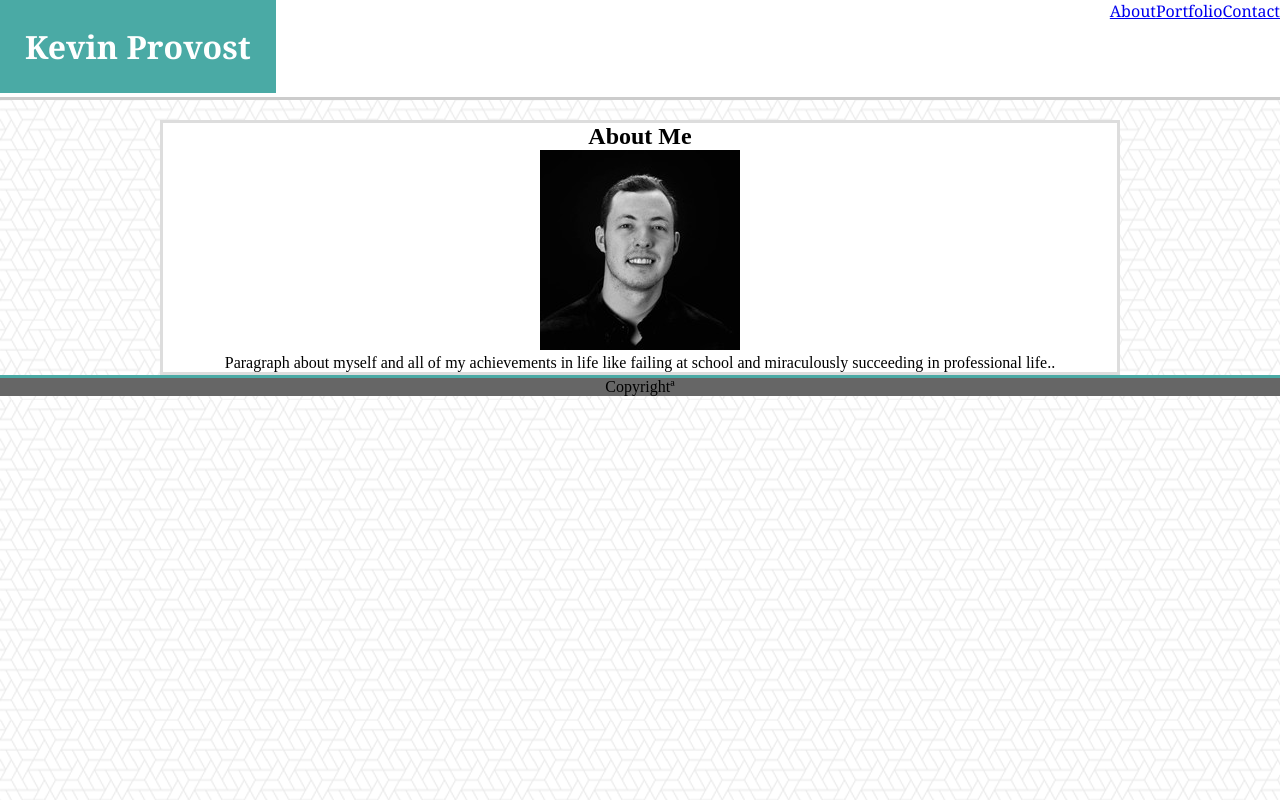
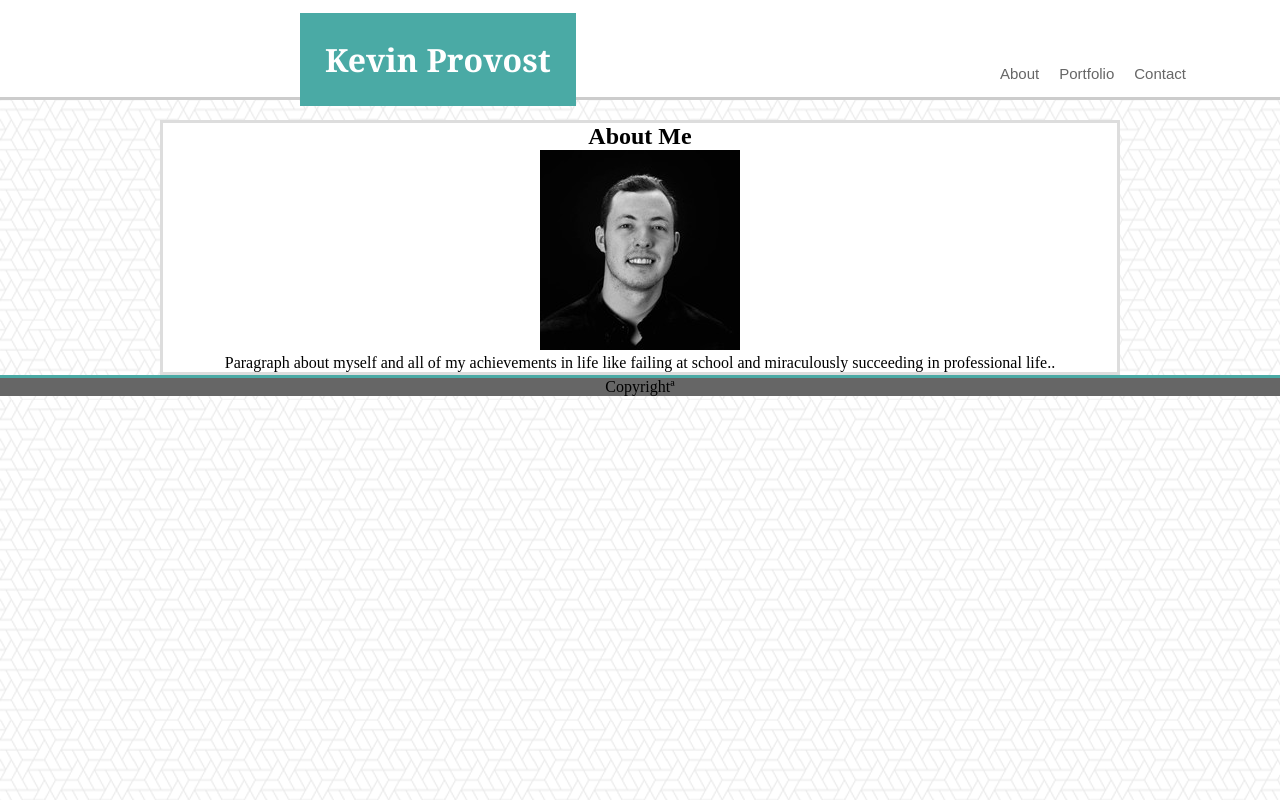
Before and after one commit to Kprov/Basic-Portfolio, a plain HTML site: page index.html in a window 1280 px wide. Drawn offline with Linux system fonts and the light colour scheme.

Commit message:
header css update 2

```diff
--- a/index.html
+++ b/index.html
@@ -10,9 +10,9 @@
         <h1><b>Kevin Provost</b></h1>
         <nav>
             <ul>
+            <li><a href="index.html">About</a></li>
+            <li><a href="portfolio.html">Portfolio</a></li>
             <li><a href="contact.html">Contact</a></li>
-            <li><a href="portfolio.html">Portfolio</a></li>
-            <li><a href="index.html">About</a></li>
             </ul>
         </nav>
     </header>
--- a/style.css
+++ b/style.css
@@ -20,10 +20,41 @@ h1 {
     padding:25px;
     float:left;
     background-color:#4aaaa5;
-    max-width:960px;
+    margin-left:300px;
+    margin-top:13px;
+}
+li {
+    list-style-type: none;
+}
+nav {
+    margin-left:950px;
 }
 nav a{
-    float:right;
+    float:left;
+    font-family: Arial, Helvetica, sans-serif;
+    text-decoration:none;
+    padding:10px;
+    padding-bottom:10px;
+    font-size:15px;
+    margin-top:55px;
+}
+nav a:link {
+    color:#666666;
+}
+nav a:visited {
+    color:#666666;
+}
+nav a:hover {
+    color:white;
+    background-color:#4aaaa5;
+}
+nav a:focus {
+    color:white;
+    background-color:lightgrey;
+}
+nav a:active {
+    color:white;
+    background-color:#4aaaa5;
 }
 section {
     font-family:Arial, Helvetica, sans-serif #777777;
@@ -38,6 +69,3 @@ footer {
     border-color:#4aaaa5;
     border-top:large;
 }
-li {
-    list-style-type: none;
-}
```
Also changed, not shown: contact.html (+2 -2 lines), portfolio.html (+2 -2 lines).
